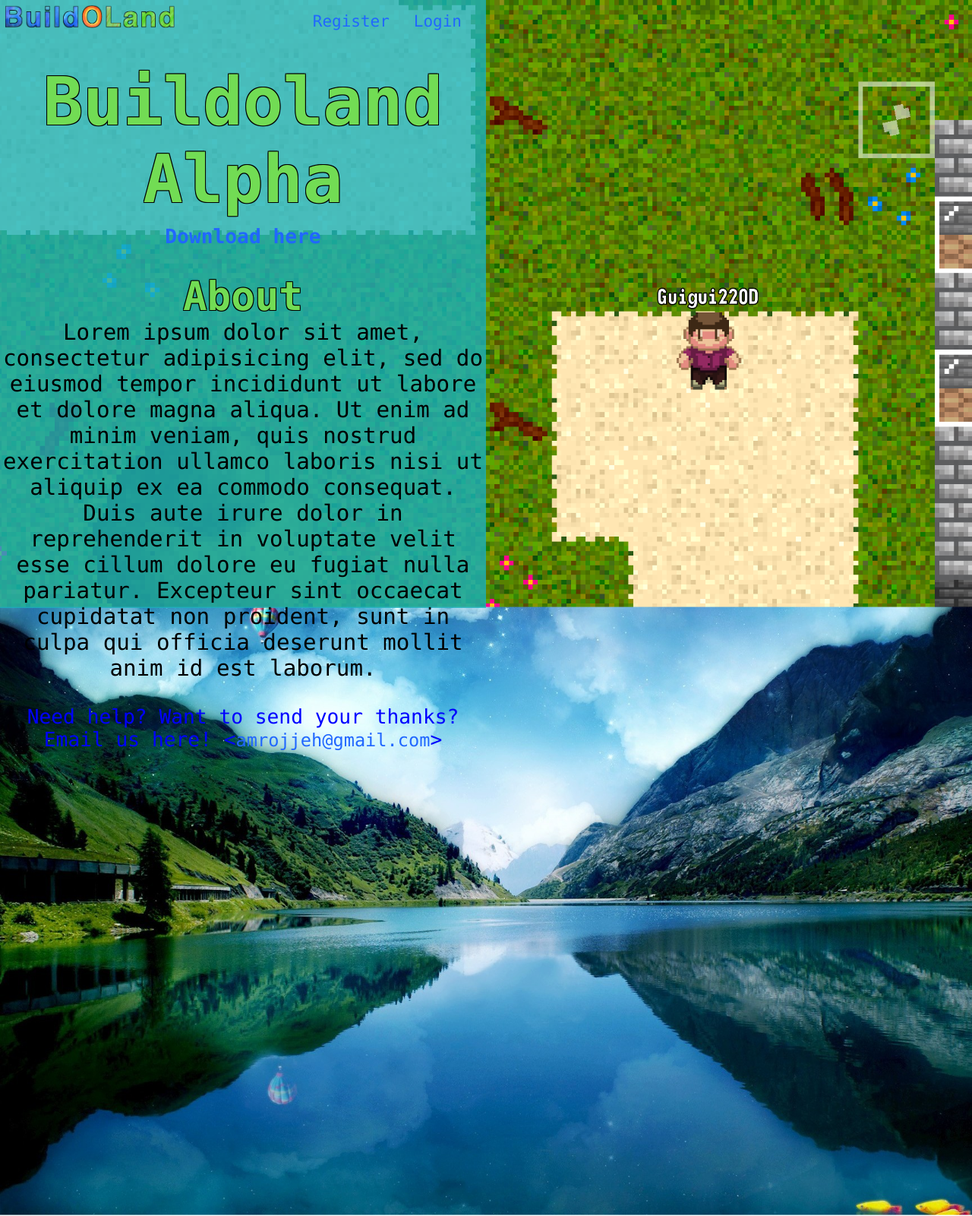
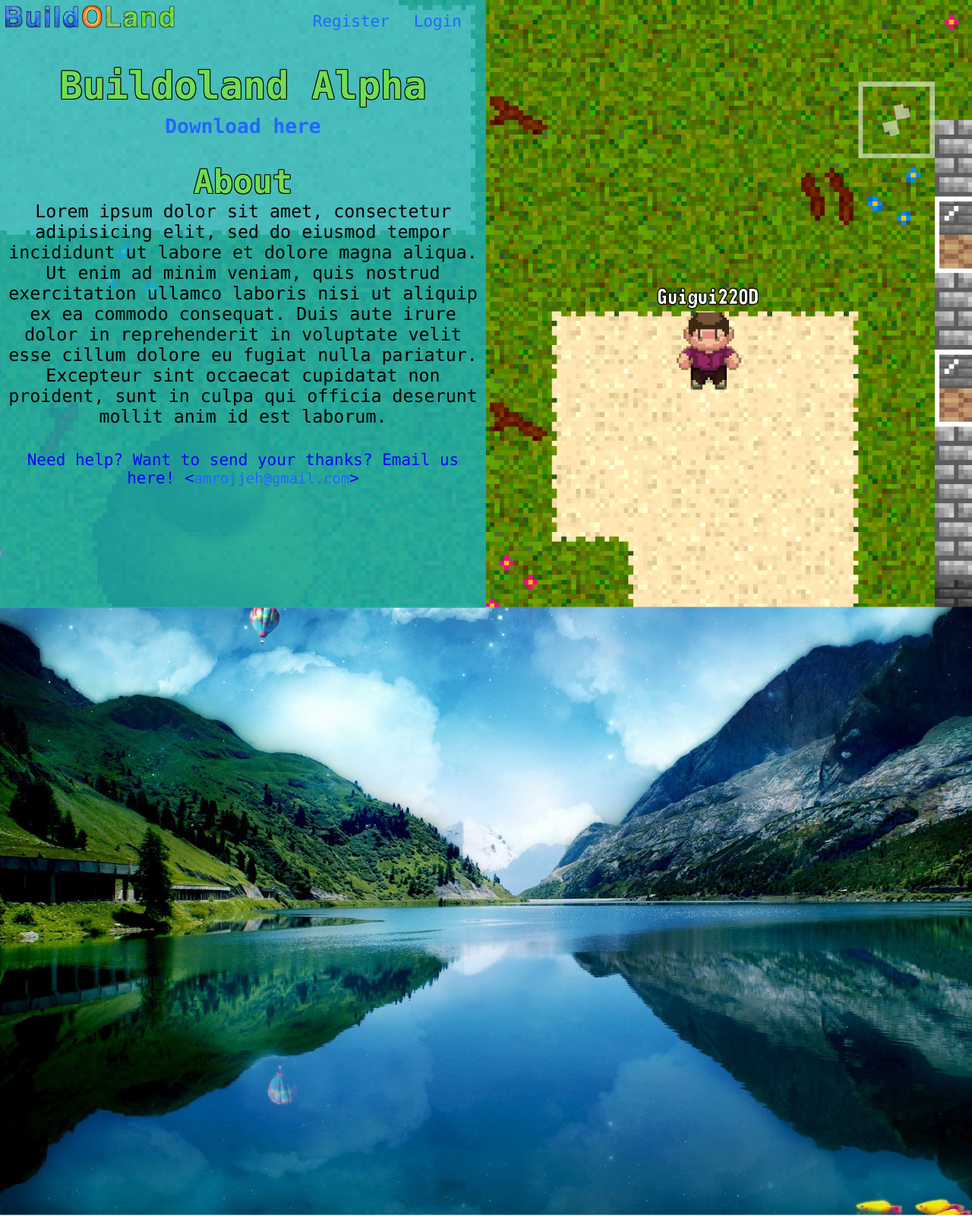
Before and after one commit to LOLProjects/BuildolandSiteServer, a Flask app: page / in a window 1280 px wide. Shown: the whole page at 76% size. Run offline with Flask 2, Linux system fonts and the light colour scheme.

Commit message:
More responsive now

```diff
--- a/bdl/static/general.css
+++ b/bdl/static/general.css
@@ -185,3 +185,75 @@ header p
 	display: block;
 	top: 10vh;
 }
+
+@media (min-width: 1440px)
+{
+	#title
+	{
+		font-size: 6em;
+	}
+	p
+	{
+		font-size: 2em;
+	}
+}
+
+@media (min-width: 1024px)
+{
+	#title
+	{
+		font-size: 4.3em;
+	}
+
+	h2
+	{
+		font-size: 3.7em;
+	}
+
+	p
+	{
+		font-size: 2em;
+	}
+}
+
+@media (min-width: 1920px)
+{
+	p
+	{
+		font-size: 2.5em;
+	}
+
+	h2
+	{
+		margin-top: 5%;
+		font-size: 4.5em;
+	}
+
+	#title
+	{
+		font-size: 7.5em;
+	}
+}
+
+@media (min-width: 2560px)
+{
+	p
+	{
+		font-size: 2.5em;
+	}
+
+	h2
+	{
+		font-size: 4.5em;
+	}
+
+	#sub
+	{
+		font-size: 3em;
+	}
+
+	header a
+	{
+		font-size: 1.4em;
+	}
+}
```
